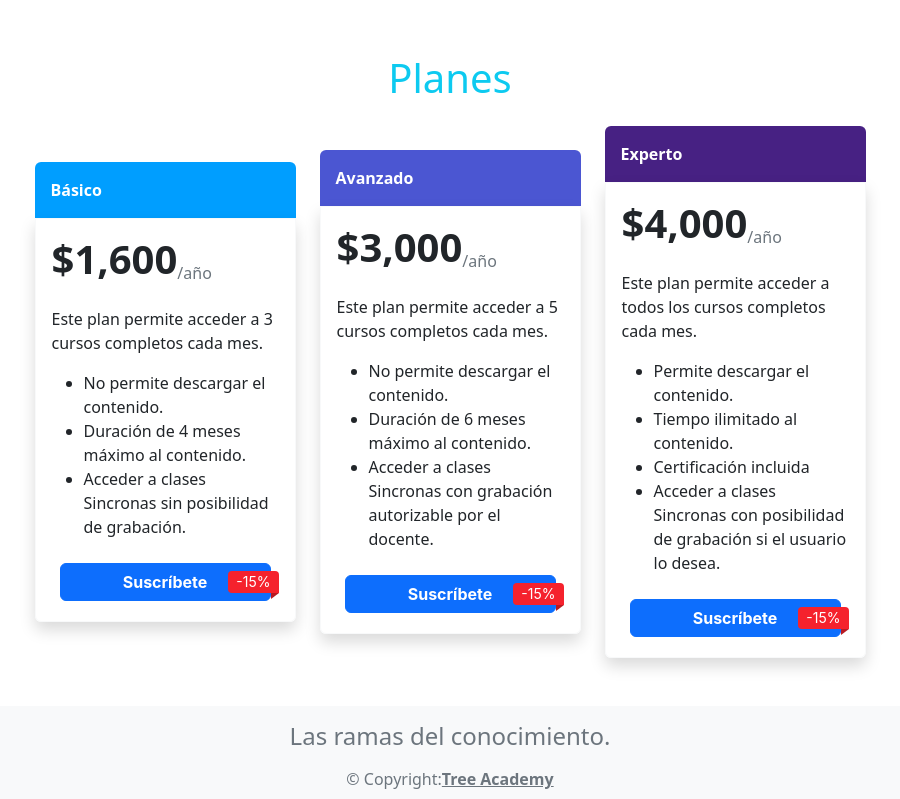
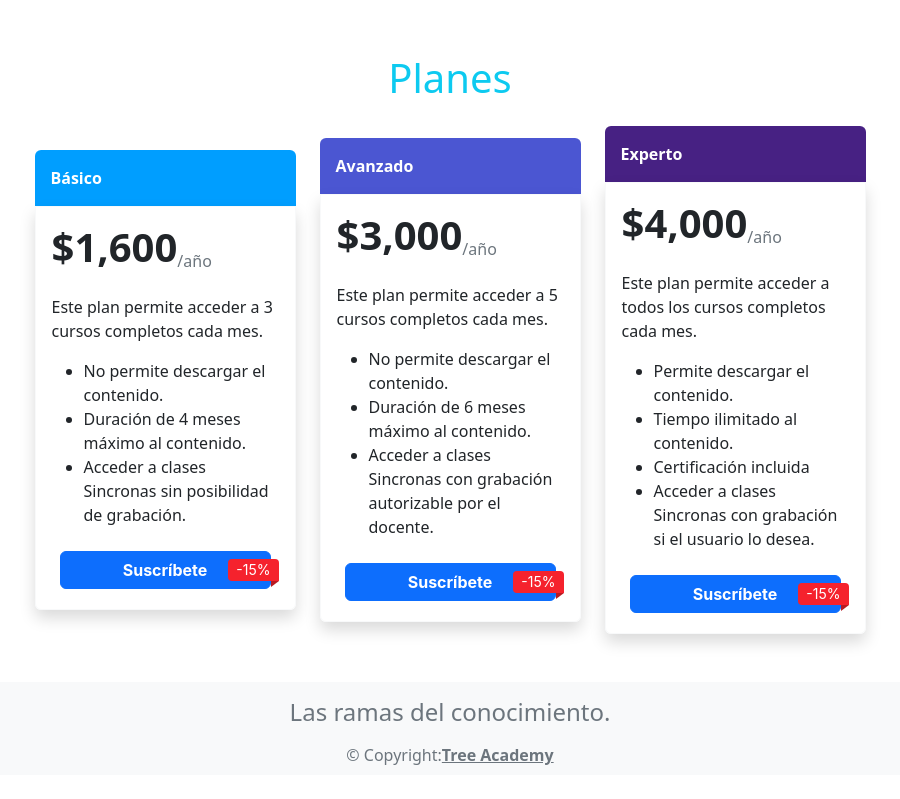
Before and after one commit to YSantanas/treeAcademy, a React (Create React App) app: page /planes in a window 1280 px wide. Shown: the part 463-1262 px from the top of the page, without its empty margins (190-1090 px from the left). After the commit the page ends 1238 px from the top, so only its background shows below. Built offline with nearby package versions, Linux system fonts and the light colour scheme.

Commit message:
Update planes.js

```diff
--- a/src/paginas/Planes.js
+++ b/src/paginas/Planes.js
@@ -108,7 +108,7 @@ const Planes = () => {
                   <li type="disc">Tiempo ilimitado al contenido.</li>
                   <li type="disc">Certificación incluida</li>
                   <li type="disc">
-                    Acceder a clases Sincronas con posibilidad de grabación si
+                    Acceder a clases Sincronas con grabación si
                     el usuario lo desea.
                   </li>
                 </ul>
```
